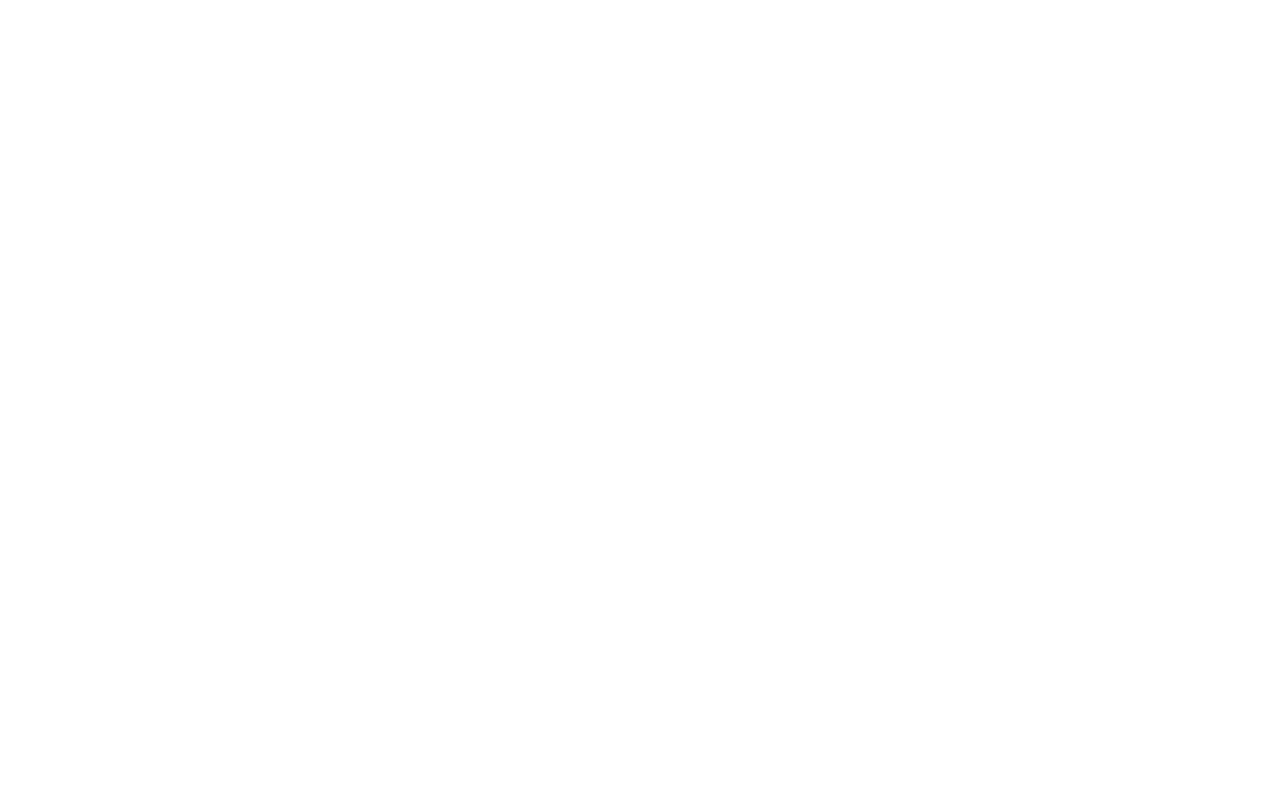
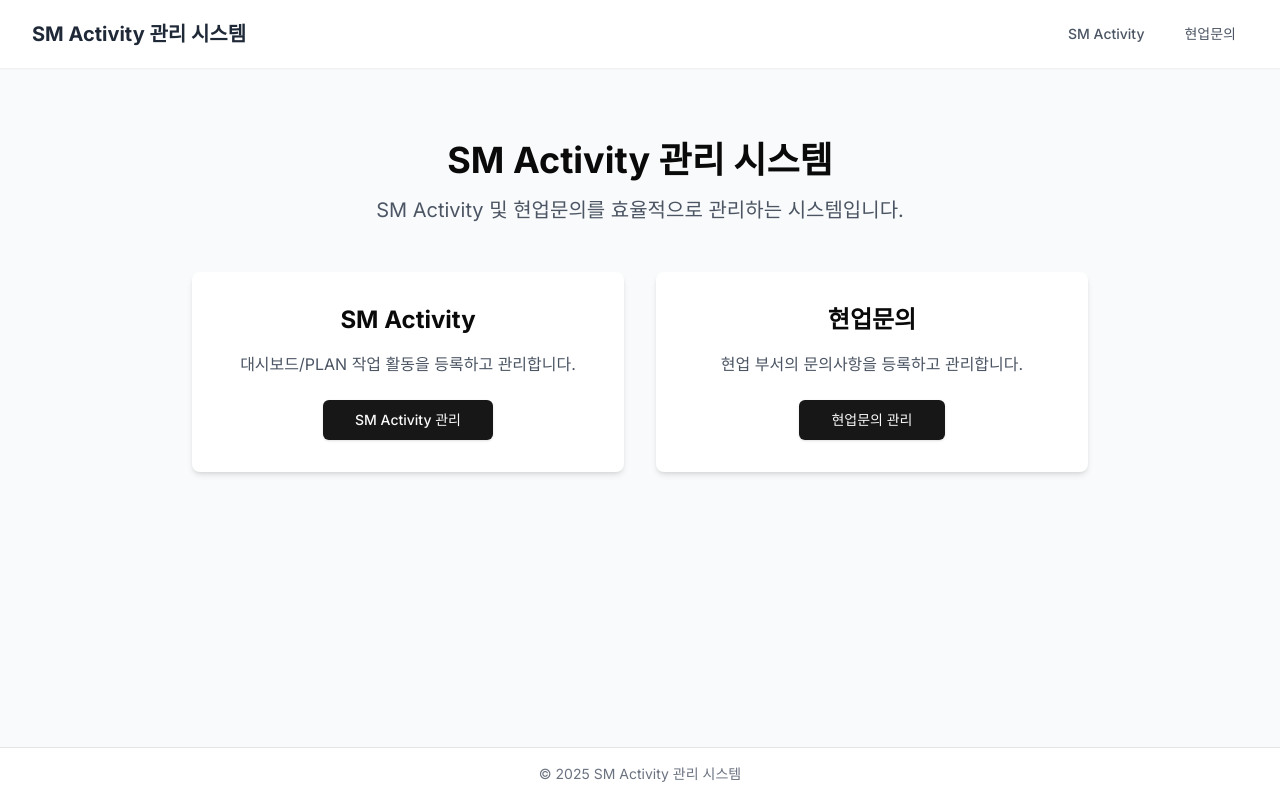
Before and after one commit to wjb127/old-sm-activity, a Next.js app: page / in a window 1280 px wide. Before the commit this address had no page. Built offline with nearby package versions, Linux system fonts and the light colour scheme.

Commit message:
메인 페이지 및 레이아웃 개선

```diff
--- a/app/page.tsx
+++ b/app/page.tsx
@@ -1,6 +1,50 @@
-import { redirect } from 'next/navigation';
+'use client';
+
+import { useRouter } from 'next/navigation';
+import { Button } from '@/components/ui/button';
+import Layout from '@/components/layout';
 
 export default function Home() {
-  // SM Activity 페이지로 리다이렉트
-  redirect('/sm-activities');
+  const router = useRouter();
+
+  return (
+    <Layout>
+      <div className="container mx-auto py-12">
+        <div className="text-center mb-12">
+          <h1 className="text-4xl font-bold mb-4">SM Activity 관리 시스템</h1>
+          <p className="text-xl text-gray-600">
+            SM Activity 및 현업문의를 효율적으로 관리하는 시스템입니다.
+          </p>
+        </div>
+
+        <div className="grid grid-cols-1 md:grid-cols-2 gap-8 max-w-4xl mx-auto">
+          <div className="bg-white p-8 rounded-lg shadow-md text-center">
+            <h2 className="text-2xl font-bold mb-4">SM Activity</h2>
+            <p className="text-gray-600 mb-6">
+              대시보드/PLAN 작업 활동을 등록하고 관리합니다.
+            </p>
+            <Button
+              size="lg"
+              onClick={() => router.push('/sm-activities')}
+            >
+              SM Activity 관리
+            </Button>
+          </div>
+
+          <div className="bg-white p-8 rounded-lg shadow-md text-center">
+            <h2 className="text-2xl font-bold mb-4">현업문의</h2>
+            <p className="text-gray-600 mb-6">
+              현업 부서의 문의사항을 등록하고 관리합니다.
+            </p>
+            <Button
+              size="lg"
+              onClick={() => router.push('/inquiries')}
+            >
+              현업문의 관리
+            </Button>
+          </div>
+        </div>
+      </div>
+    </Layout>
+  );
 }
--- a/components/layout.tsx
+++ b/components/layout.tsx
@@ -50,6 +50,15 @@
           {children}
         </div>
       </main>
+
+      {/* 푸터 */}
+      <footer className="bg-white border-t">
+        <div className="max-w-7xl mx-auto px-4 sm:px-6 lg:px-8 py-4">
+          <p className="text-sm text-gray-500 text-center">
+            © {new Date().getFullYear()} SM Activity 관리 시스템
+          </p>
+        </div>
+      </footer>
     </div>
   );
 };
```
